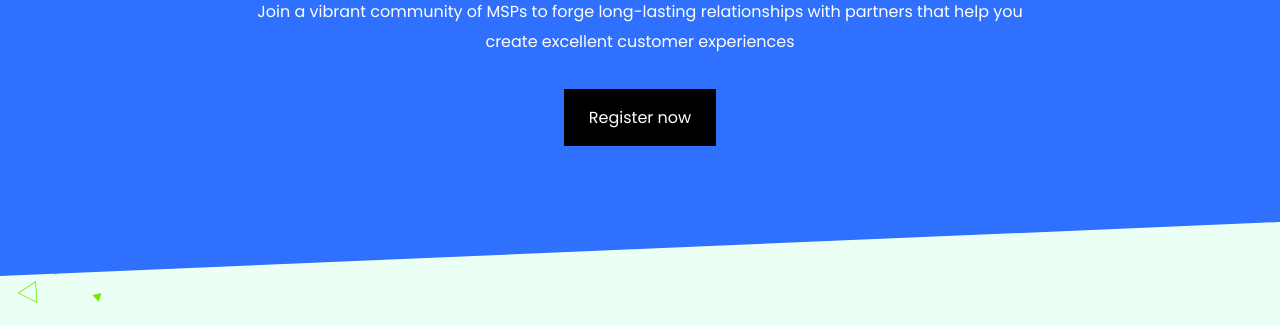
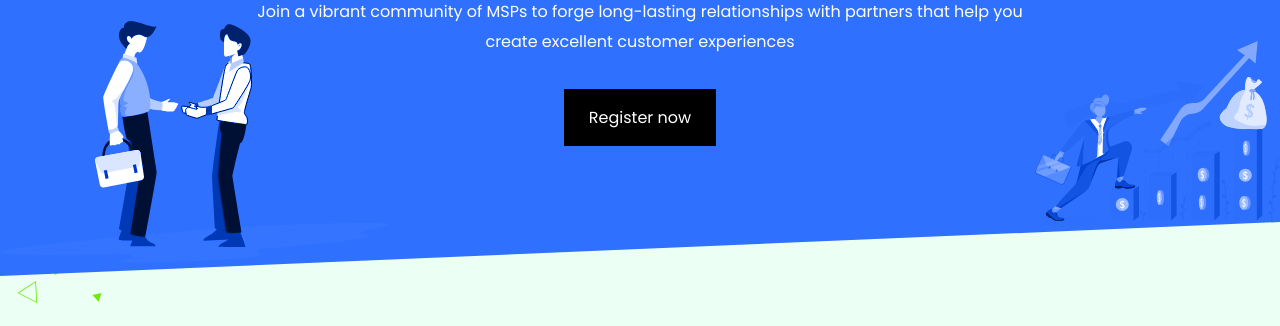
Before and after one commit to thekojopatrick/zomentum, a website: page index.html in a window 1280 px wide. Shown: the part 344-670 px from the top of the page. Drawn offline with nearby package versions, Linux system fonts and the light colour scheme; files that its build step writes are made by us from their sources.

Commit message:
add images to hero

```diff
--- a/app/scss/components/hero.scss
+++ b/app/scss/components/hero.scss
@@ -3,17 +3,22 @@
 
 .hero {
 	background: var(--bg-default);
+	width: 100%;
 	color: var(--white);
 	clip-path: polygon(0 0, 100% 0%, 100% 90%, 0% 100%);
 	display: grid;
-	grid-template-columns: repeat(12, minmax(1fr, 7.5rem));
-	grid-template-rows: repeat(1fr, auto);
+	grid-template-columns: repeat(11, minmax(min-content, 1fr));
+	grid-template-rows: repeat(4, min-content);
+	margin: 0 auto;
 
 	&__container {
 		height: rem(540);
 		display: flex;
 		align-items: center;
 		justify-content: center;
+		grid-column: 4 / span 5;
+		grid-row: 1 /-1;
+		justify-self: center;
 	}
 	&__content {
 		text-align: center;
@@ -29,11 +34,16 @@
 
 	&__image {
 		mix-blend-mode: luminosity;
-		display: none;
+		grid-row: 1/-1;
+		align-self: flex-end;
+		justify-self: center;
 		&--right {
+			grid-column: 9/-1;
+			transform: translateY(rem(-50));
 		}
-
 		&--left {
+			grid-column: 1 / span 4;
+			justify-self: left;
 		}
 	}
 }
--- a/app/scss/globals/boilerplate.scss
+++ b/app/scss/globals/boilerplate.scss
@@ -21,3 +21,8 @@ body {
 ul {
 	list-style: none;
 }
+
+img {
+	max-width: 100%;
+	height: auto;
+}
```
Also changed, not shown: app/img/Icon/logo.png (added).
